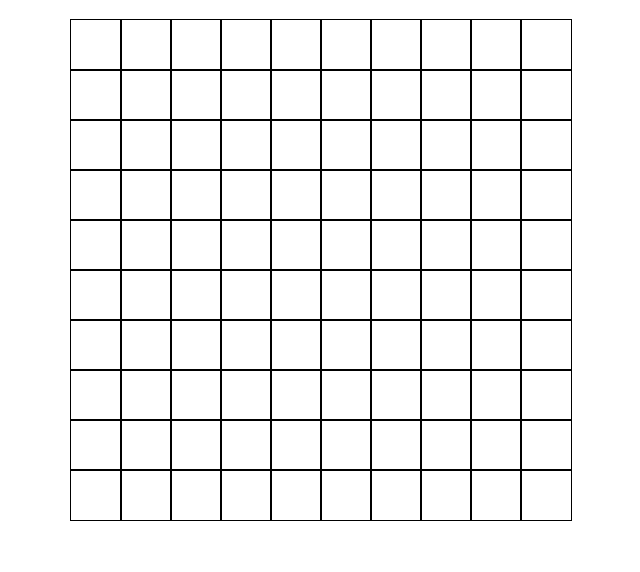
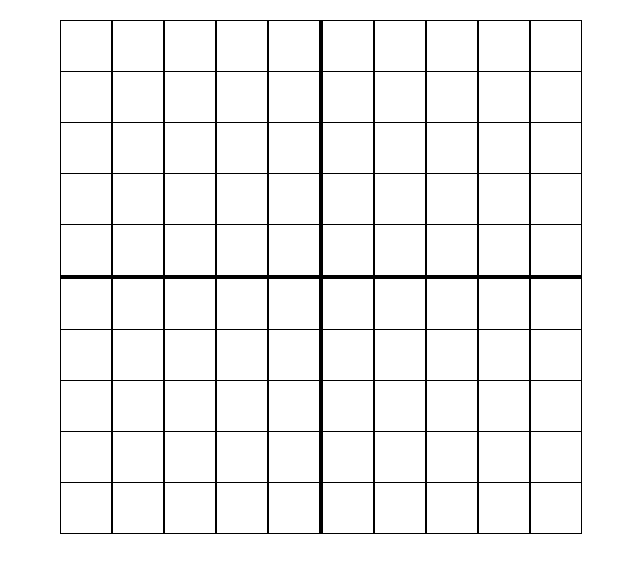
Before and after one commit to S-H93/S-H93.github.io, a Next.js app: page / in a window 1280 px wide. Shown: the top 572 px of the page, without its empty margins (319-959 px from the left). Built offline with nearby package versions, Linux system fonts and the light colour scheme.

Commit message:
click events

```diff
--- a/pages/components/GameBoard/GameBoard.js
+++ b/pages/components/GameBoard/GameBoard.js
@@ -1,32 +1,44 @@
+import React, { useState } from "react";
 import styles from "./GameBoard.module.scss";
 import GameRow from "../GameRow/GameRow";
 import GameCell from "../GameCell/GameCell";
 
 function GameBoard(props) {
   const boardSize = 10;
+  const [getClickState, setClickState] = useState(0);
 
-  var rowArray = [];
-  var cellArray = [];
+  const [getArray, setArray] = useState([]);
+  // 1 = left click
+  // 2 = right click
 
+  function handleMouseDown(e){
+    if (e.button == 2) {
+      setClickState(2);
+    } else{
+      setClickState(1);
+    }
+  }
+
+
+  var rowArray =[];
   return (
     <>
-      <div className={styles.gameBoard}>
+      <div className={styles.gameBoard} onMouseDown={handleMouseDown} onMouseUp={() => setClickState(0)}>
         {(() => {
-          let rows = [];
           for (let j = 1; j <= boardSize; j++) {
-            rows.push(
+            rowArray.push(
               <GameRow className={styles.gameRow} key={j}>
                 {(() => {
-                  let cells = [];
+                  let cellArray = [];
                   for (let i = 1; i <= boardSize; i++) {
-                    cells.push(<GameCell className={styles.gameCell} key={i}></GameCell>);
+                    cellArray.push(<GameCell className={styles.gameCell} key={j + '-' + i} clickState={getClickState} rowArray={rowArray} row={i} column={j}></GameCell>);
                   }
-                  return cells;
+                  return cellArray;
                 })()}
               </GameRow>
             );
           }
-          return rows;
+          return rowArray;
         })()}
       </div>
     </>
--- a/pages/components/GameBoard/GameBoard.module.scss
+++ b/pages/components/GameBoard/GameBoard.module.scss
@@ -1,7 +1,3 @@
-.title {
-  color: purple;
-}
-
 .gameBoard {
   margin: 20px auto;
   display: flex;
@@ -9,9 +5,3 @@
   justify-content: center;
   align-items: center;
 }
-
-.gameCell {
-  width: 50px;
-  height: 50px;
-  outline: 1px solid black;
-}
--- a/pages/components/GameCell/GameCell.js
+++ b/pages/components/GameCell/GameCell.js
@@ -1,13 +1,39 @@
+import React, { useState } from "react";
 import styles from "./GameCell.module.scss";
 
 function GameCell(props) {
+  const { clickState, row, column } = props;
+  const [getClass, setClass] = useState(0);
+  const [isClicking, setClicking] = useState(false);
+  // 0 = empty
+  // 1 = filled
+  // 2 = X
 
-  const { children } = props;
 
-  return (
-      <div className={styles.gameCell}>
-      </div>
-  );
+  function handleMouseDown(e) {
+    e.preventDefault();
+    setClicking(true);
+    if (e.button == 2) {
+      getClass == 2 ? setClass(0) : setClass(2);
+    } else{
+      getClass == 1 ? setClass(0) : setClass(1);
+    }
+  }
+
+  function handleEnter(e) {
+    if (clickState == 1) {
+      getClass == 1 ? setClass(0) : setClass(1);
+    } else if (clickState == 2) {
+      getClass == 2 ? setClass(0) : setClass(2);
+    }
+  }
+
+  function handleMouseUp(e) {
+    e.preventDefault();
+    setClicking(false);
+  }
+
+  return <div className={`${styles.gameCell} ${getClass == 1 ? styles.filled : getClass == 2 ? styles.crossed : ""}`} onMouseDown={handleMouseDown} onMouseEnter={handleEnter} onMouseUp={handleMouseUp} onContextMenu={(e)=> e.preventDefault()}></div>;
 }
 
 export default GameCell;
--- a/pages/components/GameCell/GameCell.module.scss
+++ b/pages/components/GameCell/GameCell.module.scss
@@ -2,5 +2,30 @@
   width: 50px;
   height: 50px;
   cursor: pointer;
-  outline: 1px solid black;
+  border: 1px solid black;
+  margin-bottom: -1px;
+
+  &:nth-child(5n){
+    &:not(:last-child){
+      border-right: 3px solid black;
+    }
+  }
 }
+
+.filled {
+  background-color: rgb(39, 39, 39);
+}
+
+.crossed {
+  &:after {
+    content: "X";
+    color: black;
+    font-family: 'Arial', sans-serif;
+    font-size: 42px;
+    line-height: 51px;
+    text-align: center;
+    width: 100%;
+    margin: auto;
+    display: block;
+  }
+}
--- a/pages/components/GameRow/GameRow.module.scss
+++ b/pages/components/GameRow/GameRow.module.scss
@@ -1,4 +1,9 @@
-
 .gameRow {
   display: flex;
+
+  &:nth-child(5n) {
+    &:not(:last-child) {
+      border-bottom: 3px solid black;
+    }
+  }
 }
```
